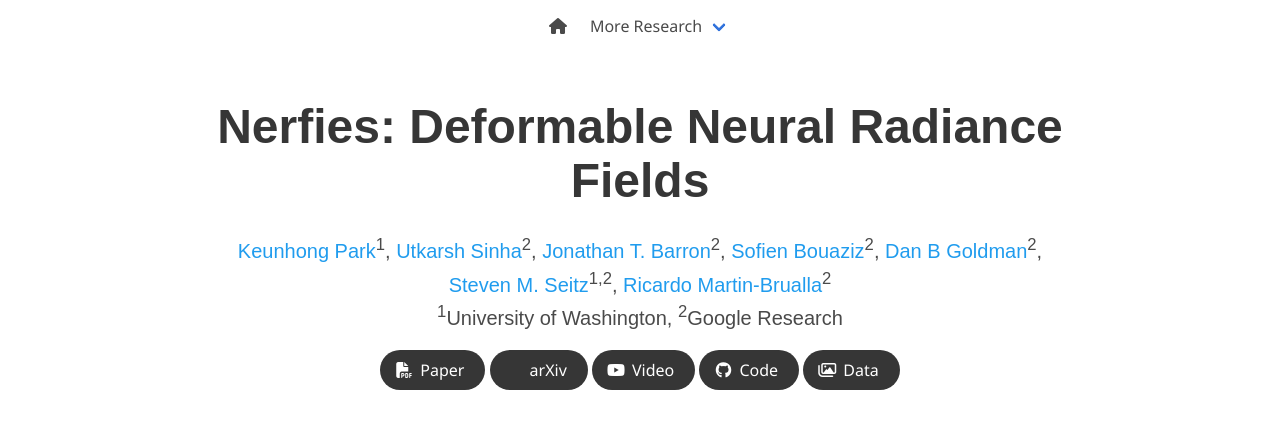
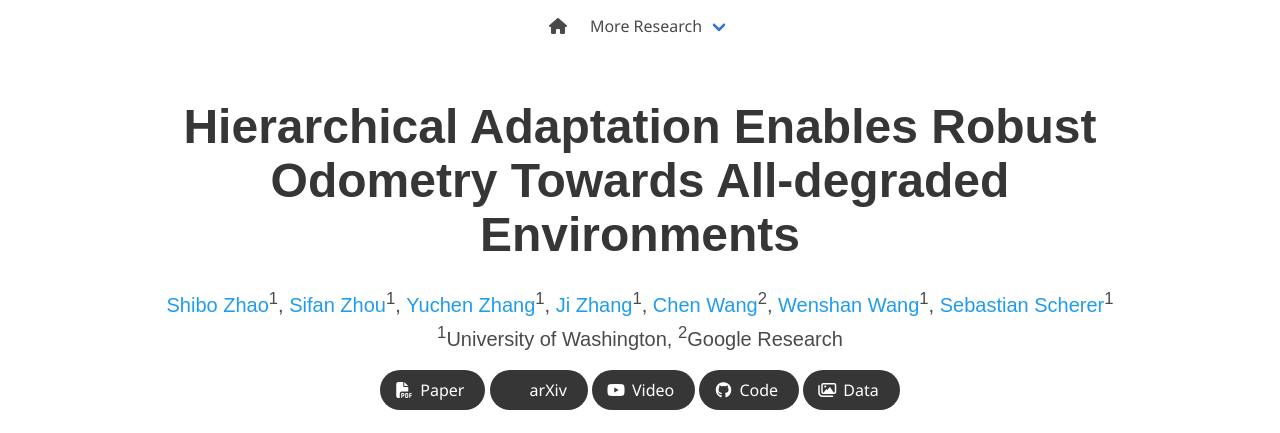
Before and after one commit to tartanimu/hero, a plain HTML site: page index.html in a window 1280 px wide. Shown: the top 433 px of the page. Drawn offline with nearby package versions, Linux system fonts and the light colour scheme; some icons are missing; a web font is replaced by a local one.

Commit message:
Update index.html

```diff
--- a/index.html
+++ b/index.html
@@ -88,26 +88,26 @@
     <div class="container is-max-desktop">
       <div class="columns is-centered">
         <div class="column has-text-centered">
-          <h1 class="title is-1 publication-title">Nerfies: Deformable Neural Radiance Fields</h1>
+          <h1 class="title is-1 publication-title">Hierarchical Adaptation Enables Robust Odometry Towards All-degraded Environments</h1>
           <div class="is-size-5 publication-authors">
             <span class="author-block">
-              <a href="https://keunhong.com">Keunhong Park</a><sup>1</sup>,</span>
+              <a href="https://keunhong.com">Shibo Zhao</a><sup>1</sup>,</span>
             <span class="author-block">
-              <a href="https://utkarshsinha.com">Utkarsh Sinha</a><sup>2</sup>,</span>
+              <a href="https://utkarshsinha.com">Sifan Zhou</a><sup>1</sup>,</span>
             <span class="author-block">
-              <a href="https://jonbarron.info">Jonathan T. Barron</a><sup>2</sup>,
+              <a href="https://jonbarron.info">Yuchen Zhang</a><sup>1</sup>,
             </span>
             <span class="author-block">
-              <a href="http://sofienbouaziz.com">Sofien Bouaziz</a><sup>2</sup>,
+              <a href="http://sofienbouaziz.com">Ji Zhang</a><sup>1</sup>,
             </span>
             <span class="author-block">
-              <a href="https://www.danbgoldman.com">Dan B Goldman</a><sup>2</sup>,
+              <a href="https://www.danbgoldman.com">Chen Wang</a><sup>2</sup>,
             </span>
             <span class="author-block">
-              <a href="https://homes.cs.washington.edu/~seitz/">Steven M. Seitz</a><sup>1,2</sup>,
+              <a href="https://homes.cs.washington.edu/~seitz/">Wenshan Wang</a><sup>1</sup>,
             </span>
             <span class="author-block">
-              <a href="http://www.ricardomartinbrualla.com">Ricardo Martin-Brualla</a><sup>2</sup>
+              <a href="http://www.ricardomartinbrualla.com">Sebastian Scherer</a><sup>1</sup>
             </span>
           </div>
 
```
